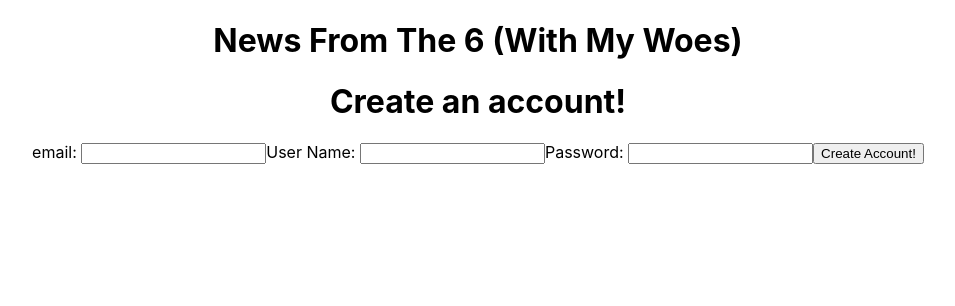
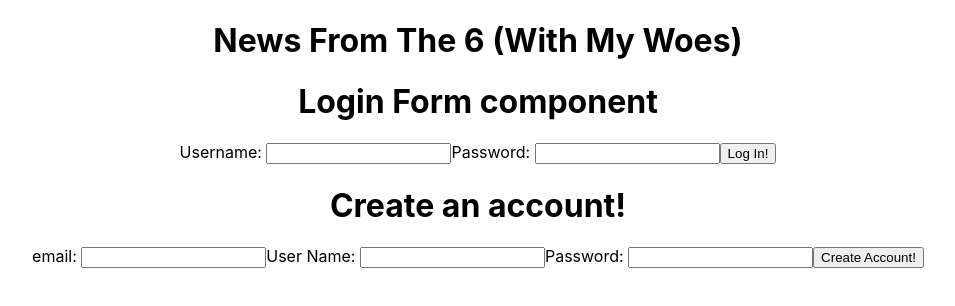
Before and after one commit to angeljuarez77/news-from-the-6, a React (Create React App) app in the folder client/: page / in a window 1280 px wide. Shown: the top 306 px of the page, without its empty margins (162-1117 px from the left). Built offline with nearby package versions, Linux system fonts and the light colour scheme.

Commit message:
moved state up so I could have a jwt in all components

```diff
--- a/client/src/App.js
+++ b/client/src/App.js
@@ -1,11 +1,72 @@
 import React, { Component } from 'react';
 import './App.css';
 import Welcome from './components/Welcome'
+import axios from 'axios';
+
 class App extends Component {
+  constructor(props){
+    super(props);
+
+    this.state = {
+			newUser: {
+				user_name: '',
+				access_level: 1,
+				email: '',
+				password: '',
+			},
+			login: {
+				user_name: '',
+				password: '',
+			},
+      token: null,
+      view: '',
+		};
+    this.logInSubmit = this.logInSubmit.bind(this);
+    this.submitNew = this.submitNew.bind(this);
+    this.newUserInfo = this.newUserInfo.bind(this);
+    this.loginChange = this.loginChange.bind(this);
+  }
+
+  submitNew(e){
+		e.preventDefault();
+		axios.post('http://localhost:3001/users', this.state.newUser)
+		.then(res => this.setState({token: res.data.jwt})).catch(e => console.log(e));
+	}
+  logInSubmit(e){
+		e.preventDefault();
+		axios.post('http://localhost:3001/signin', this.state.login)
+		.then(res => this.setState({token: res.data.jwt})).catch(e => console.log(e));
+  }
+
+	newUserInfo(e){
+		// set new account info to state
+		// send a post request to db
+		const field = e.target.id;
+		const value = e.target.value
+		this.setState(prevState => ({
+			newUser: {
+				...prevState.newUser, [field]: value
+			}
+		}));
+	}
+	loginChange(e){
+		const field = e.target.id;
+		const value = e.target.value;
+		this.setState(prevState => ({
+			login: {
+				...prevState.login, [field]: value
+			}
+		}));
+  }
+
+  switchViews(){
+
+  }
+
   render() {
     return (
       <div className="App">
-         <Welcome />
+         <Welcome submitNew={this.submitNew} logInSubmit={this.logInSubmit} loginChange={this.loginChange} newUserInfo={this.newUserInfo} />
       </div>
     );
   }
--- /dev/null
+++ b/client/src/components/Login.js
@@ -0,0 +1,17 @@
+import React from 'react';
+import LoginForm from './LoginForm';
+
+export default class Login extends React.Component{
+    constructor(props){
+        super(props);
+        this.state = {};
+    }
+
+    render(){
+        return(
+            <div>
+                <LoginForm onSubmit={this.props.onSubmit} onChange={this.props.onChange}/>
+            </div>
+        )
+    }
+}
--- /dev/null
+++ b/client/src/components/LoginForm.js
@@ -0,0 +1,22 @@
+import React from 'react';
+
+export default class LoginForm extends React.Component{
+    constructor(props){
+        super(props);
+
+        this.state = {};
+    }
+
+    render(){
+        return(
+            <div>
+                <h1>Login Form component</h1>
+                <form onSubmit={this.props.onSubmit} onChange={this.props.onChange}>
+                    Username: <input type="text" id="user_name"/>
+                    Password: <input type="text" id="password"/>
+                    <input type="submit" value="Log In!" />
+                </form>
+            </div>
+        )
+    }
+}
--- a/client/src/components/Welcome.js
+++ b/client/src/components/Welcome.js
@@ -1,46 +1,25 @@
 import React from 'react';
 import WelcomeForm from './WelcomeForm';
 import axios from 'axios';
+import Login from './Login';
 
 export default class Welcome extends React.Component{
 	constructor(props){
 		super(props);
-		this.state = {
-			newUser: {
-				user_name: '',
-				access_level: 1,
-				email: '',
-				password: ''
-			}
-		};
-		this.submitNew = this.submitNew.bind(this);
-		this.newUserInfo = this.newUserInfo.bind(this);
+
+		this.state = {};
 	}
 
-	submitNew(e){
-		e.preventDefault();
-		axios.post('http://localhost:3001/users', this.state.newUser);
-	}
-	newUserInfo(e){
-		// set new account info to state
-		// send a post request to db
-		const field = e.target.id;
-		const value = e.target.value
-		this.setState(prevState => ({
-			newUser: {
-				...prevState.newUser, [field]: value
-			}
-		}));
-	}
 
 
 	render(){
 		return(
 			<div>
 				<h1>News From The 6 (With My Woes)</h1>
+				<Login onSubmit={this.props.logInSubmit} onChange={this.props.loginChange}/>
 				<div className="welcome-section">
 				{/* add an image here to make the welcome page cool */}
-					<WelcomeForm onSubmit={this.submitNew} onChange={this.newUserInfo} />
+					<WelcomeForm onSubmit={this.props.submitNew} onChange={this.props.newUserInfo} />
 				</div>
 			</div>
 		)
```
Also changed, not shown: 1 other file (tests, documents, lock files or other folders).
